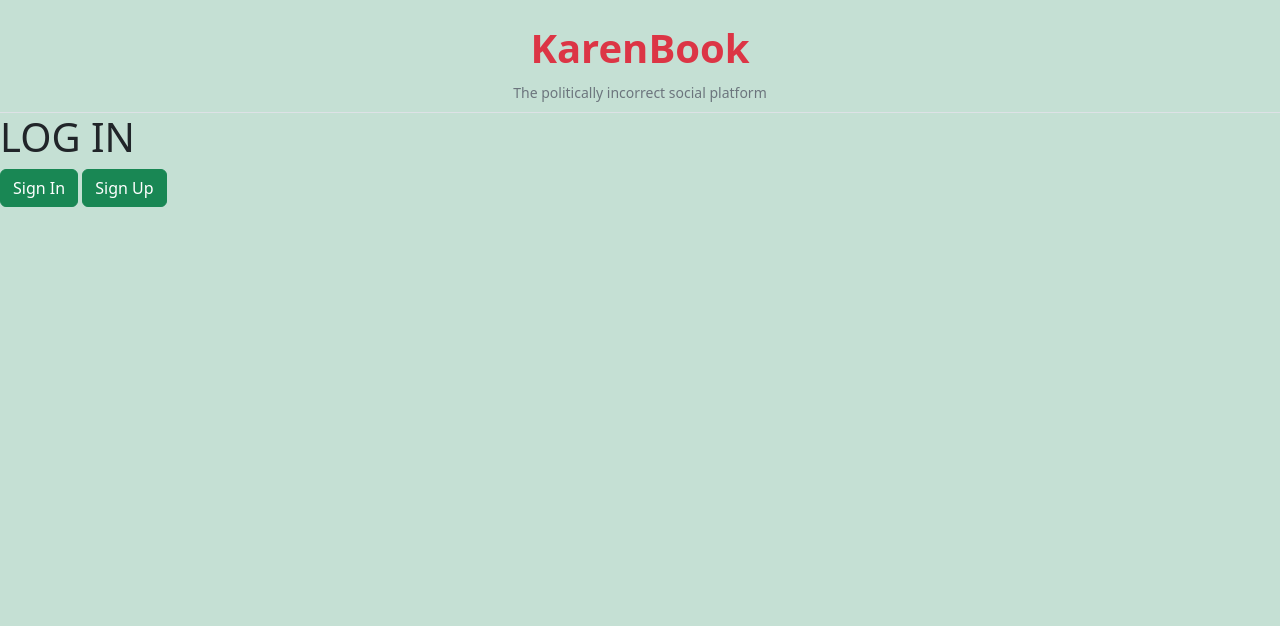
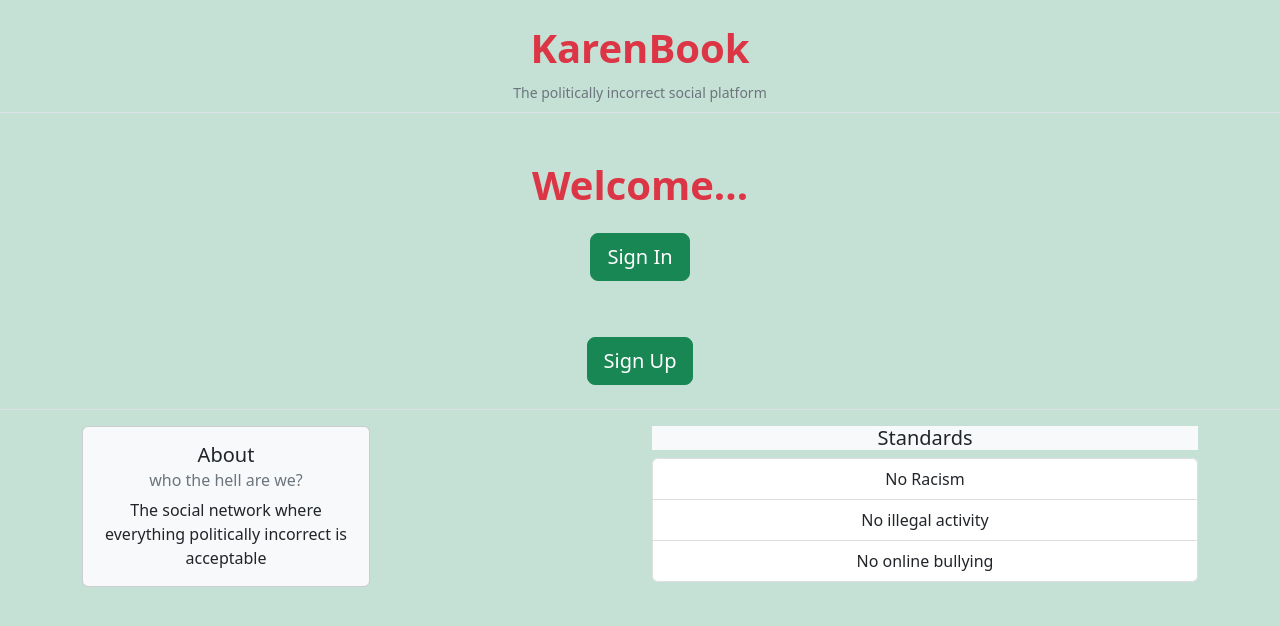
Before and after one commit to ScottQuinn144/KarenBook, a Django app: page / in a window 1280 px wide. Shown: the top 626 px of the page. Run offline with Django 3.2, Linux system fonts and the light colour scheme.

Commit message:
fixed styling on base.html and index.html

```diff
--- a/templates/base.html
+++ b/templates/base.html
@@ -23,7 +23,9 @@
           </section>
         </div>
         <div class="col">
+          {% if user.is_authenticated %}
           <a class="btn btn-success" href="{% url 'account_logout' %}" role="button">Sign Out</a>
+          {% endif %}
         </div>
       </div>
     </div>
--- a/templates/index.html
+++ b/templates/index.html
@@ -28,11 +28,53 @@
     </div>
   </div>
 
+  <div class="container text-center">
+    <div class="row">
+      <div class="col">
 
-<h1>LOG IN</h1>
+      </div>
+      <div class="col mt-5">
+        <h1 class="fs-1 fw-semibold text-danger mb-4">Welcome...</h1>
+        <div class="mb-4">
+          <a class="btn btn-success btn-lg mb-4" href="{% url 'account_login' %}" role="button">Sign In</a>
+        </div>
+        <div class="m-4">
+          <a class="btn btn-success btn-lg mt-2" href="{% url 'account_signup' %}" role="button">Sign Up</a>
+        </div>
+      </div>
+      <div class="col">
+      </div>
+    </div>
+  </div>
 
-<a class="btn btn-success" href="{% url 'account_login' %}" role="button">Sign In</a>
-<a class="btn btn-success" href="{% url 'account_signup' %}" role="button">Sign Up</a>
+  <footer class="border-top">
+    <div class="container text-center mt-3">
+      <div class="row">
+        <div class="col">
+          <div class="card bg-light" style="width: 18rem;">
+            <div class="card-body">
+              <h5 class="card-title">About</h5>
+              <h6 class="card-subtitle mb-2 text-muted">who the hell are we?</h6>
+              <p class="card-text">The social network where everything politically incorrect is acceptable</p>
+            </div>
+          </div>
+
+        </div>
+        <div class="col">
+          <h5 class="bg-light">Standards</h5>
+          <ul class="list-group bg-light">
+            <li class="list-group-item">No Racism</li>
+            <li class="list-group-item">No illegal activity</li>
+            <li class="list-group-item">No online bullying</li>
+
+          </ul>
+        </div>
+      </div>
+    </div>
+
+  </footer>
+
+
 
   <script src="https://cdn.jsdelivr.net/npm/bootstrap@5.2.2/dist/js/bootstrap.bundle.min.js"
     integrity="sha384-OERcA2EqjJCMA+/3y+gxIOqMEjwtxJY7qPCqsdltbNJuaOe923+mo//f6V8Qbsw3" crossorigin="anonymous">
```
